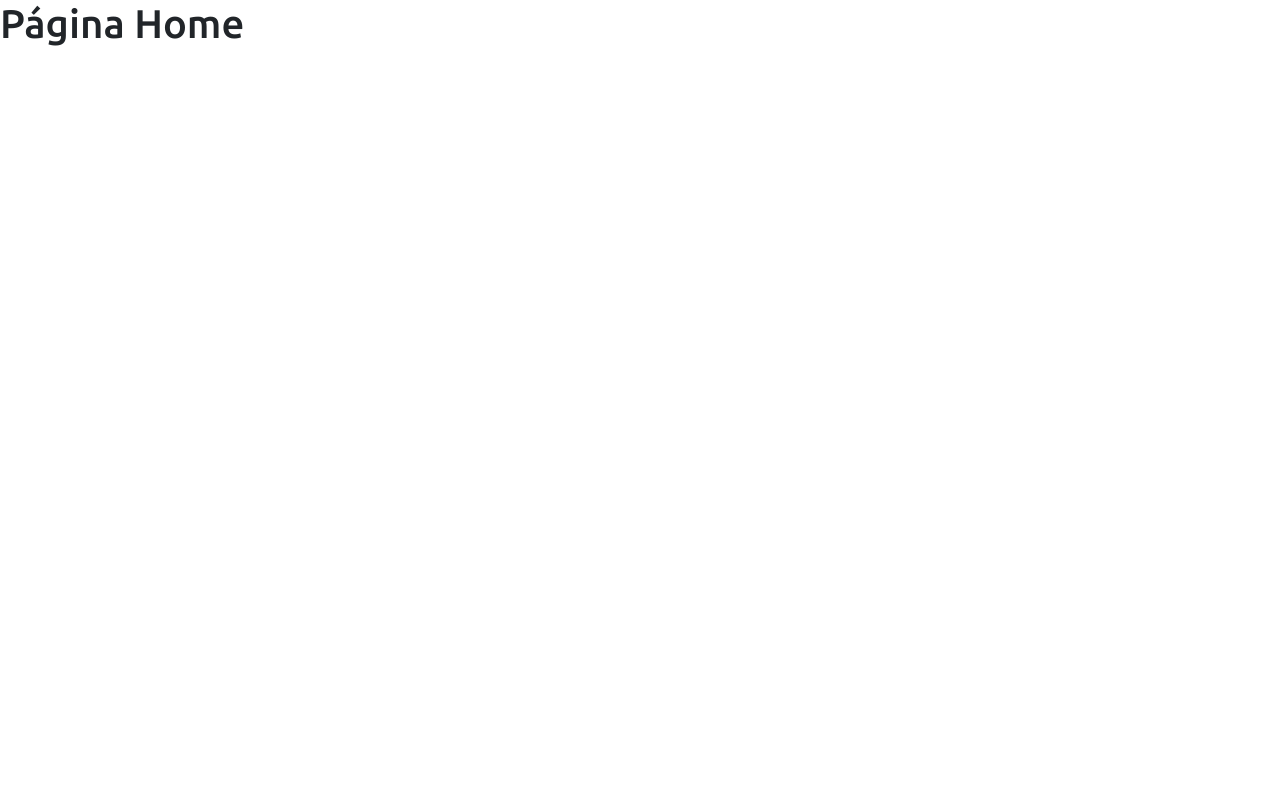
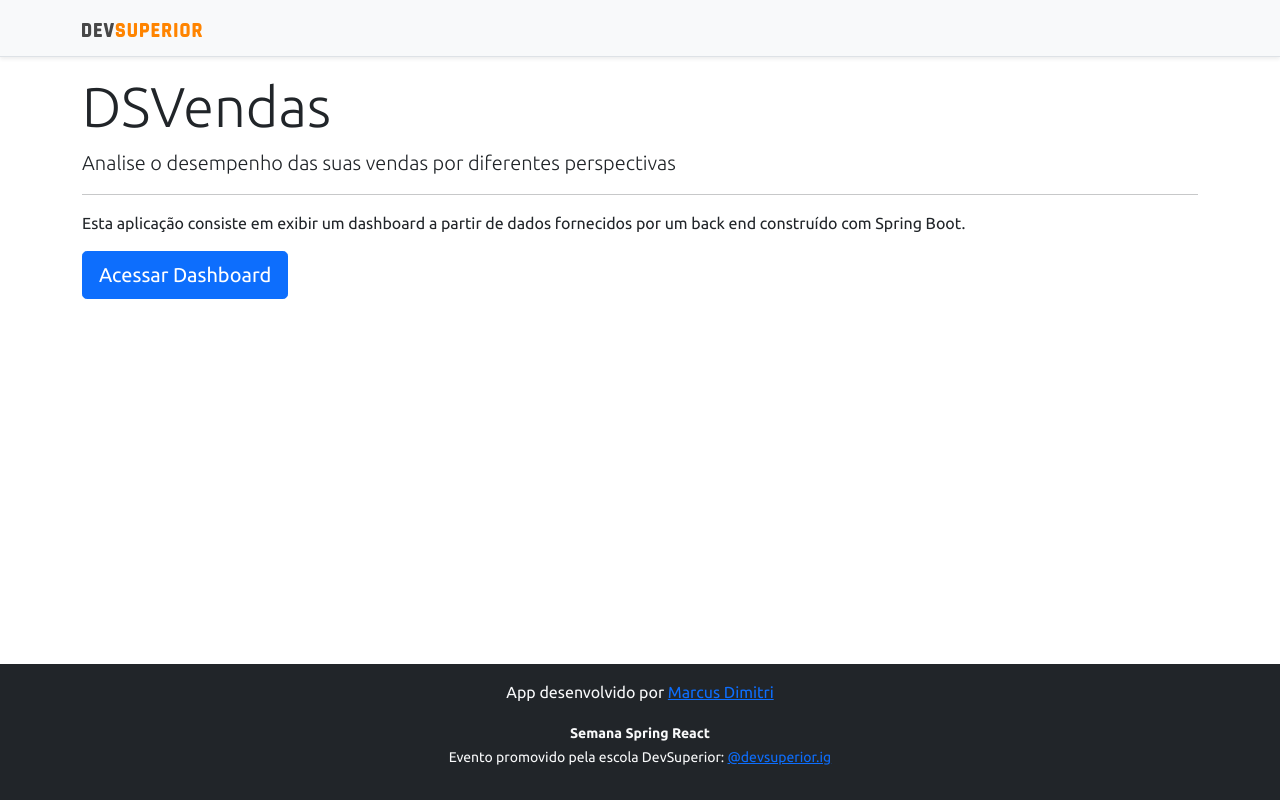
Before and after one commit to Dimitri74/projeto-sd3, a React (Create React App) app in the folder frontend/: page / in a window 1280 px wide. Built offline with nearby package versions, Linux system fonts and the light colour scheme.

Commit message:
Home, navigation

```diff
--- a/frontend/src/Pages/Home/index.tsx
+++ b/frontend/src/Pages/Home/index.tsx
@@ -1,9 +1,26 @@
+import Footer from "components/footer";
+import NavBar from "components/NavBar";
+import { Link } from "react-router-dom";
+
 function Home() {
-    return (
-        <div>
-          <h1> Página Home</h1>
-       </div>
-    );
+  return (
+    <>
+    <NavBar></NavBar>
+
+    <div className="container">
+      <div className="jumbotron">
+        <h1 className="display-4">DSVendas</h1>
+        <p className="lead">Analise o desempenho das suas vendas por diferentes perspectivas</p>
+        <hr />
+        <p>Esta aplicação consiste em exibir um dashboard a partir de dados fornecidos por um back end construído com Spring Boot.</p>
+        <Link className="btn btn-primary btn-lg" to="/dashboard" >
+        Acessar Dashboard
+        </Link>
+      </div>
+    </div>
+    <Footer></Footer>
+    </>
+  );
 }
 
 export default Home;
--- a/frontend/src/components/NavBar/index.tsx
+++ b/frontend/src/components/NavBar/index.tsx
@@ -1,4 +1,5 @@
 import ImgDsDark from 'img/ds-dark.svg';
+import { Link } from 'react-router-dom';
 
 
 
@@ -7,7 +8,10 @@
     <div className="d-flex flex-column flex-md-row align-items-center p-3 px-md-4 mb-3 bg-light border-bottom shadow-sm">
       <div className="container">
         <nav className="my-2 my-md-0 mr-md-3">
+          <Link to="/">
             <img src={ImgDsDark} alt="DevSuperior" width="120" />
+          </Link>
+
         </nav>
       </div>
     </div>
```
Lines whose indentation alone changed are shown as unchanged.
